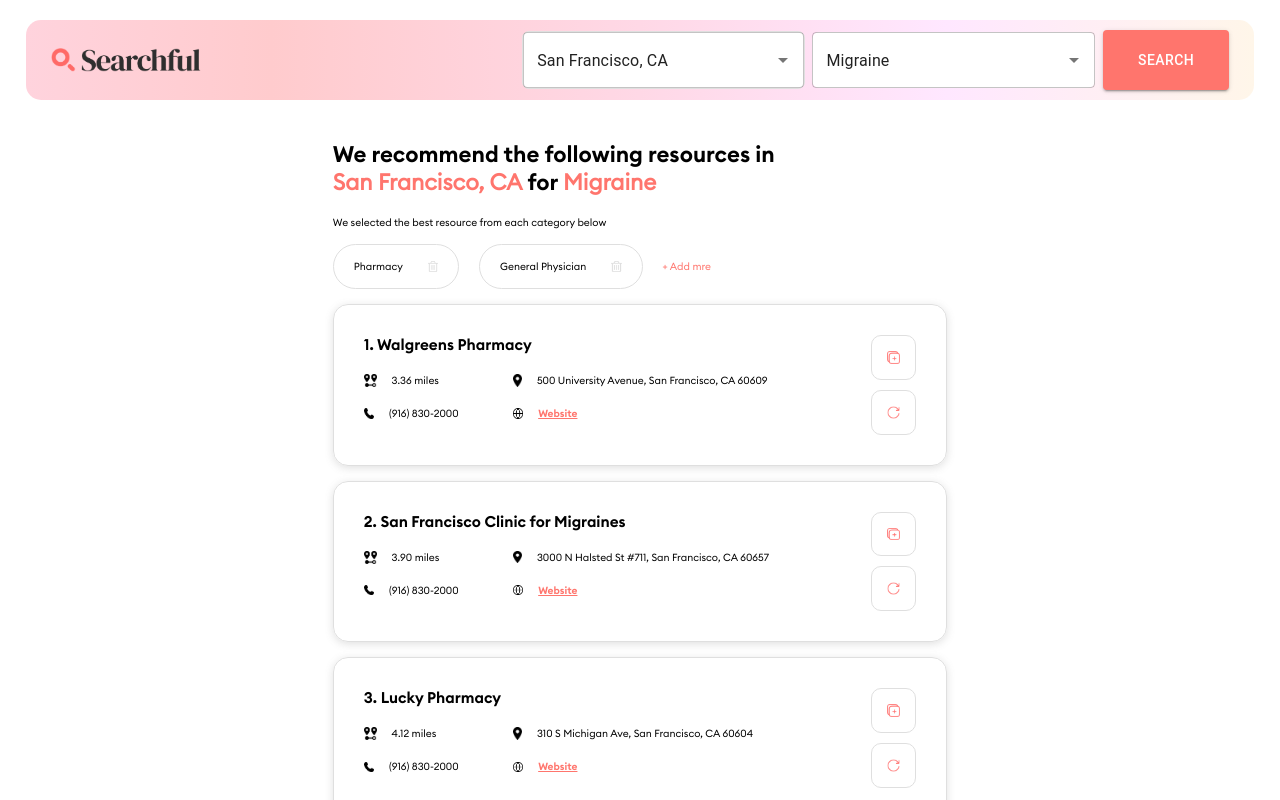
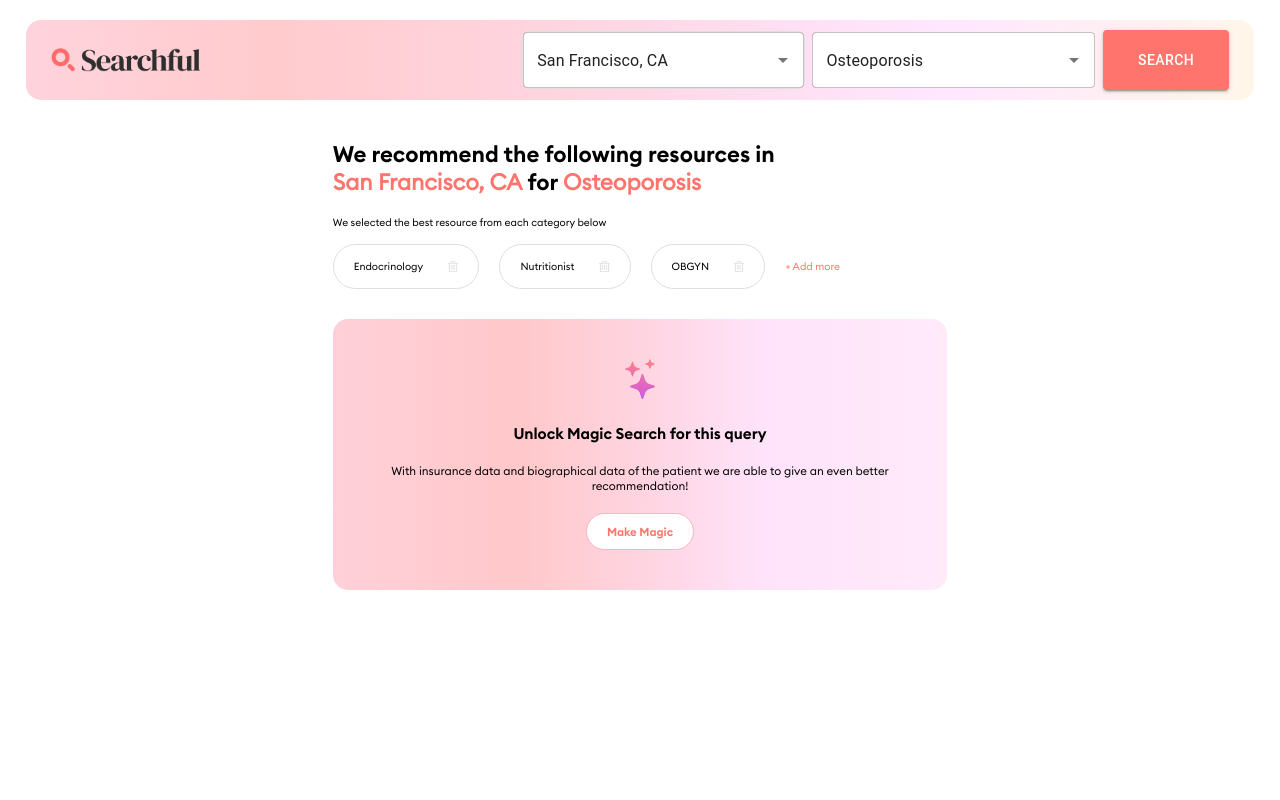
Before and after one commit to istevenful/searchful3, a React (Create React App) app: page / in a window 1280 px wide. Both pictures are taken after typing "Sample", "Sample" into the empty fields and a click on the button "SEARCH". Shown: the top 800 px of the page. Built offline with nearby package versions, Linux system fonts and the light colour scheme.

Commit message:
added togglelist + new diagnosis

```diff
--- a/src/Recommendations.css
+++ b/src/Recommendations.css
@@ -92,6 +92,9 @@ b {
     align-self: center;
     cursor: pointer;
     margin-bottom:15px;
+    display: flex;
+    flex-direction: column;
+    position: relative;
 }
 
 .Filter-Item-List{
@@ -256,6 +259,32 @@ b {
     border-radius: 15px;
     overflow-y: scroll;
 }
+.popup-filter{
+    width: 100vw;
+    height: 100vh;;
+    display: flex;
+    position: fixed;
+    background-color: rgba(1,1,1,0.5);
+    top: 0;
+    left: 0;
+    justify-content: center;
+    z-index: 1000;
+    justify-content: center;
+    align-items: center;
+}
+.popupContainer-filters{
+    display: flex;
+    flex-direction: column;
+    width: fit-content;
+    margin-top: 2.5vh;
+    margin-bottom: 2.5vh;
+    height: fit-content;
+    background-color: white;
+    padding: 2.5% 3% 2.5% 3%;
+    border-radius: 15px;
+    justify-content: center;
+
+}
 .BackPopup{
     display: flex;
     cursor: pointer;
@@ -269,6 +298,22 @@ b {
     padding-bottom: 15px;
     font-family: "Euclid Circular B SemiBold";
     padding-right:25px;
+}
+.BackPopup-Filters{
+    display: flex;
+    cursor: pointer;
+    font-size: .8vw;
+    border: 1px solid #DFDFDF;
+    color:#FF756D;
+    border-radius: 7px;
+    width: fit-content;
+    padding-left: 25px;
+    padding-top:15px;
+    padding-bottom: 15px;
+    font-family: "Euclid Circular B SemiBold";
+    padding-right:25px;
+    align-self: center;
+    margin-top:15px;
 }
 .popupButtons-Top{
     display: flex;
--- a/src/Recommendations.js
+++ b/src/Recommendations.js
@@ -6,17 +6,27 @@ import Stack from '@mui/material/Stack';
 import Autocomplete from '@mui/material/Autocomplete';
 import Button from '@mui/material/Button';
 import { Link } from 'react-router-dom'
+import FormGroup from '@mui/material/FormGroup';
+import FormControlLabel from '@mui/material/FormControlLabel';
+import Checkbox from '@mui/material/Checkbox';
 function Recommendations() {
     console.log(useLocation())
     const [location, setLocation] = useState(useLocation().state.from.searchData[0]);
     const [diagnosis, setDiagnosis] = useState(useLocation().state.from.searchData[1]);
-    const [currentFilters, setCurrentFilters] = useState(["Pharmacy", "General Physician"])
+    const [currentFilters, setCurrentFilters] = useState([])
 
+    const [diagnosisFilters, setDiagnosisFilters] = useState([])
+    useEffect(() => {
+        let diagObj = listOfCategories.find(obj => obj.Name === diagnosis);
+        let diagnosisList = diagObj.Categories;
+        setDiagnosisFilters(diagnosisList);
+        setCurrentFilters(diagnosisList.slice(0, 3))
+    }, [diagnosis])
     const [searchData, setSearchData] = useState([useLocation().state.from.searchData[0], useLocation().state.from.searchData[1]])
     let handleLocationChange = (event, value) => {
         let bufferData = searchData;
         if (value == null) {
-            bufferData[0] = "San Francisco, CA";
+            bufferData[0] = location;
             console.log(bufferData);
             setSearchData(bufferData)
         }
@@ -30,7 +40,7 @@ function Recommendations() {
         let bufferData = searchData;
         console.log(value)
         if (value == null) {
-            bufferData[1] = "Migraine";
+            bufferData[1] = diagnosis;
             setSearchData(bufferData)
         }
         else {
@@ -43,6 +53,12 @@ function Recommendations() {
         console.log(searchData)
         setLocation(searchData[0]);
         setDiagnosis(searchData[1]);
+    }
+    let deleteFilter = (name) => {
+        let filters = [...currentFilters];
+        let filterToDeleteIndex = filters.indexOf(name);
+        filters.splice(filterToDeleteIndex, 1);
+        setCurrentFilters(filters);
     }
     const [filterItems, setFilterItems] = useState(
         [
@@ -154,11 +170,13 @@ function Recommendations() {
     }, [diagnosis, location])
     const [filterItemsToShow, setFilterItemsToShow] = useState()
     useEffect(() => {
-        let filterButtons = currentFilters;
+        let filterButtons = [...currentFilters];
         let locationsToShow = [];
         for (const filters of filterButtons) {
             let foundObj = filterItems.find(obj => obj.Category === filters);
-            locationsToShow = locationsToShow.concat(foundObj.Locations)
+            if (foundObj != undefined) {
+                locationsToShow = locationsToShow.concat(foundObj.Locations)
+            }
 
         }
         locationsToShow.sort(function (a, b) { return (a.Distance > b.Distance) ? 1 : ((b.Distance > a.Distance) ? -1 : 0); });
@@ -166,10 +184,11 @@ function Recommendations() {
     }, [currentFilters, filterItems])
 
     function FilterList() {
-        let filterButtons = currentFilters;
+        let filterButtons = [...currentFilters];
         let filtersToShow = [];
         for (var filters of filterButtons) {
-            filtersToShow.push(<div className="filter-buttons">{filters} <img src='/Trash.png' alt='Trash' className='Delete-Icon'></img></div>)
+            let name = filters
+            filtersToShow.push(<div className="filter-buttons">{name} <img src='/Trash.png' alt='Trash' className='Delete-Icon' onClick={() => { deleteFilter(name) }}></img></div>)
         }
         return filtersToShow
     }
@@ -183,7 +202,6 @@ function Recommendations() {
         setPopUpInfo(null);
     }
     useEffect(() => {
-        console.log("dsa")
         if (popUpInfo != null) {
             setShowPopUp(true);
         }
@@ -245,12 +263,50 @@ function Recommendations() {
 
         let classObj = document.getElementById(id).classList;
         console.log(classObj.length);
-        if (classObj.length == 1){
+        if (classObj.length == 1) {
             document.getElementById(id).classList = ["popUpClickableButtons popUpClickableButtonsActive"]
         }
-        else if (classObj.length == 2){
+        else if (classObj.length == 2) {
             document.getElementById(id).classList = ["popUpClickableButtons"]
         }
+    }
+
+
+    const [showFilterChange, setShowFilterChange] = useState(false)
+
+    function DiagnosisToggleList() {
+
+        let allFilters = [...diagnosisFilters];
+        let filtersOn = [...currentFilters];
+        let returnedList = [];
+        function changeToggle(name) {
+            //find if the button is in filters on;
+            let newFilterList = [...currentFilters];
+            let isItOn = filtersOn.indexOf(name);
+            //turn off/remove
+            if (isItOn != -1) {
+                newFilterList.splice(isItOn, 1);
+                setCurrentFilters(newFilterList);
+            }
+            else {
+                //add
+                newFilterList.push(name);
+                setCurrentFilters(newFilterList);
+            }
+        }
+        for (var filter of allFilters) {
+            let cateName = filter;
+            let filterFind = filtersOn.indexOf(filter);
+            if (filterFind != -1) {
+                returnedList.push(<FormControlLabel control={<Checkbox defaultChecked style={{
+                    color: "#FF756D",
+                }} onClick={() => { changeToggle(cateName) }} />} label={cateName} />)
+            }
+            else {
+                returnedList.push(<FormControlLabel control={<Checkbox onClick={() => { changeToggle(cateName) }} />} label={cateName} />)
+            }
+        }
+        return returnedList
     }
 
     return (
@@ -303,8 +359,8 @@ function Recommendations() {
                     </div>
                     <div className='Filter-List'>
                         <FilterList></FilterList>
-                        <div className='Filter-Add'>
-                            + Add mre
+                        <div className='Filter-Add' onClick={() => setShowFilterChange(!showFilterChange)}>
+                            + Add more
                         </div>
                     </div>
                     <div className='Filter-Item-List'>
@@ -332,16 +388,16 @@ function Recommendations() {
                                 Back to list
                             </div>
                             <div className='fourButtons'>
-                                <div className='popUpClickableButtons' id="Add" onClick={()=>{changeClassToActive("Add")}}>
+                                <div className='popUpClickableButtons' id="Add" onClick={() => { changeClassToActive("Add") }}>
                                     <img src='/AddFile.png' alt='Add' className='item-img-button'></img>
                                 </div>
-                                <div className='popUpClickableButtons' id="Refresh" onClick={()=>{changeClassToActive("Refresh")}}>
+                                <div className='popUpClickableButtons' id="Refresh" onClick={() => { changeClassToActive("Refresh") }}>
                                     <img src='/Refresh.png' alt='Refresh' className='item-img-button'></img>
                                 </div>
-                                <div className='popUpClickableButtons' id="Pencil" onClick={()=>{changeClassToActive("Pencil")}}>
+                                <div className='popUpClickableButtons' id="Pencil" onClick={() => { changeClassToActive("Pencil") }}>
                                     <img src='/Pencil.png' alt='Pencil' className='item-img-button'></img>
                                 </div>
-                                <div className='popUpClickableButtons' id="Trash" onClick={()=>{changeClassToActive("Trash")}}>
+                                <div className='popUpClickableButtons' id="Trash" onClick={() => { changeClassToActive("Trash") }}>
                                     <img src='/TrashRed.png' alt='TrashRed' className='item-img-button'></img>
                                 </div>
                             </div>
@@ -435,6 +491,17 @@ function Recommendations() {
                 :
                 <></>
             }
+            {showFilterChange == true ?
+                <div className='popup-filter'>
+                    <div className='popupContainer-filters'>
+
+                        <DiagnosisToggleList></DiagnosisToggleList>
+                        <div className='BackPopup-Filters' onClick={() => { setShowFilterChange(!showFilterChange) }}>
+                            Back to list
+                        </div>
+                    </div>
+                </div>
+                : <></>}
         </>
     )
 }
@@ -447,11 +514,35 @@ const listOfCities = [
     { label: "San Francisco, CA" },
 ]
 const listOfDiagnosis = [
-    { label: "Cold" },
-    { label: "Flu" },
-    { label: "Migraine" },
-    { label: "Nausea" },
-    { label: "Sinus Infection" },
-    { label: "Sore Throat" },
+    { label: "Fatty Liver Disease" },
+    { label: "Kidney Stones" },
+    { label: "Osteoporosis" },
+    { label: "Sleep Apnea" },
+    { label: "Type II Diabetes" },
 ]
+
+const listOfCategories = [
+    {
+        Name: "Fatty Liver Disease",
+        Categories: ["Hepatologist", "Gastroenterologist", "Gyms", "Nutritionist", "Pharmacy"]
+    },
+    {
+        Name: "Kidney Stones",
+        Categories: ["Gym", "Nutritionist", "Ophthalmologist", "Pharmacy", "Podiatrist", "Primary care provider (PCP)"]
+    },
+    {
+        Name: "Osteoporosis",
+        Categories: ["Endocrinology", "Nutritionist", "OBGYN", "Occupational Therapy", "Physical Therapy", "Rheumatology"]
+    },
+    {
+        Name: "Sleep Apnea",
+        Categories: ["Nephrology", "Nutritionist", "Pharmacy", "Urology"]
+    },
+    {
+        Name: "Type II Diabetes",
+        Categories: ["ENT", "Gym", "Neurology", "Nutritionist", "Pulmonologist", "Respiratory Therapy", "Sleep Medicine"]
+    },
+]
+
+
 export default Recommendations
--- a/src/Search.js
+++ b/src/Search.js
@@ -8,7 +8,7 @@ import { Link } from 'react-router-dom'
 
 function Search() {
 
-    const [searchData, setSearchData] = useState(["San Francisco, CA", "Migraine"])
+    const [searchData, setSearchData] = useState(["San Francisco, CA", "Osteoporosis"])
     let handleLocationChange = (event, value) => {
         let bufferData = searchData;
         if(value==null){
@@ -25,7 +25,7 @@ function Search() {
     let handleDiagnosisChange = (event, value) => {
         let bufferData = searchData;
         if(value==null){
-            bufferData[1] = "Migraine";
+            bufferData[1] = "Osteoporosis";
             setSearchData(bufferData)
         }
         else{
@@ -75,7 +75,7 @@ function Search() {
                                 id="combo-box-demo"
                                 options={listOfDiagnosis}
                                 sx={{ width: '100%' }}
-                                renderInput={(params) => <TextField {...params} label="" placeholder="Migraine" />}
+                                renderInput={(params) => <TextField {...params} label="" placeholder="Osteoporosis" />}
                                 onChange= {handleDiagnosisChange}
                             />
                         </div>
@@ -159,11 +159,10 @@ const listOfCities = [
     { label: "San Francisco, CA" },
 ]
 const listOfDiagnosis = [
-    { label: "Cold" },
-    { label: "Flu" },
-    { label: "Migraine" },
-    { label: "Nausea" },
-    { label: "Sinus Infection" },
-    { label: "Sore Throat" },
+    { label: "Fatty Liver Disease" },
+    { label: "Kidney Stones" },
+    { label: "Osteoporosis" },
+    { label: "Sleep Apnea" },
+    { label: "Type II Diabetes" },
 ]
 export default Search
```
